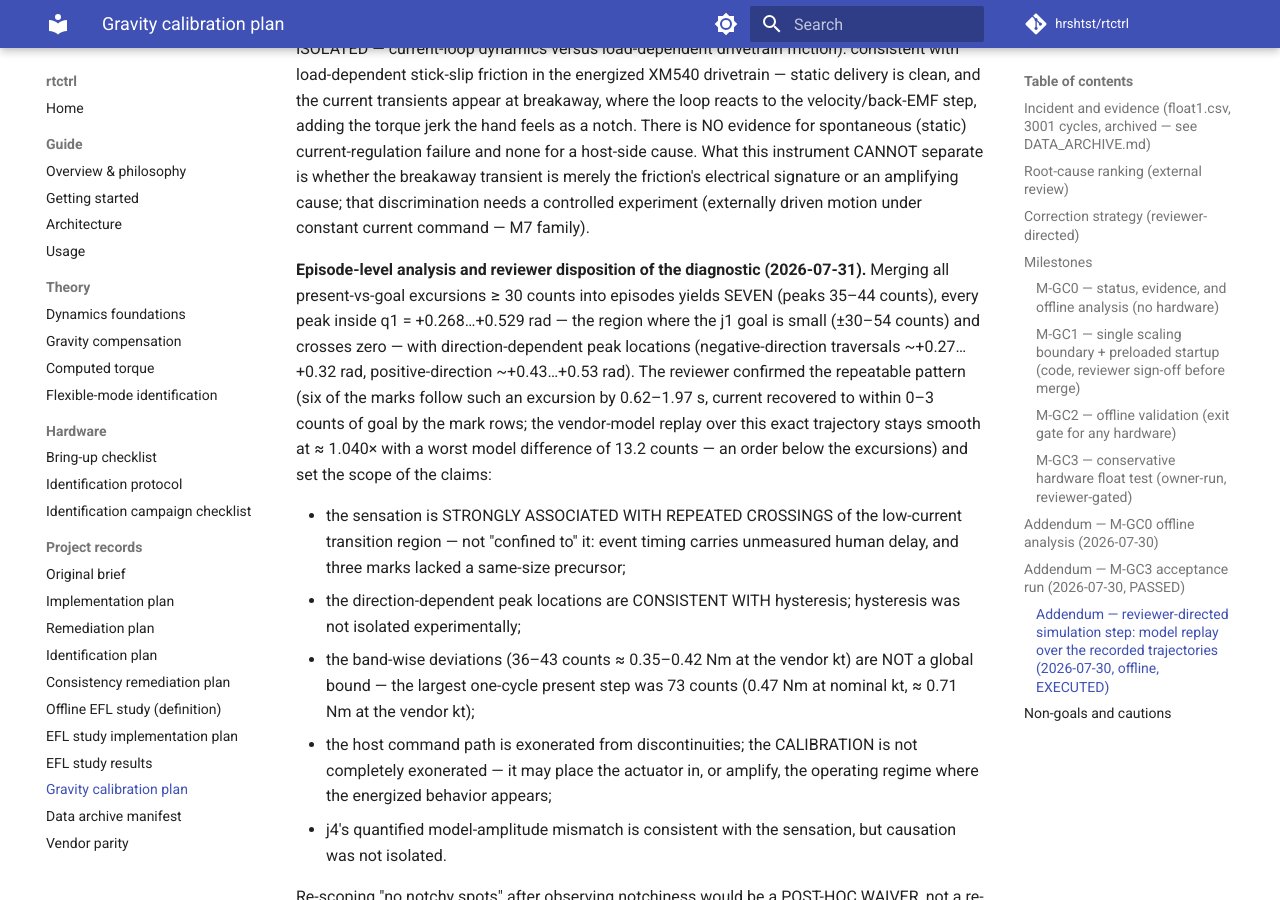
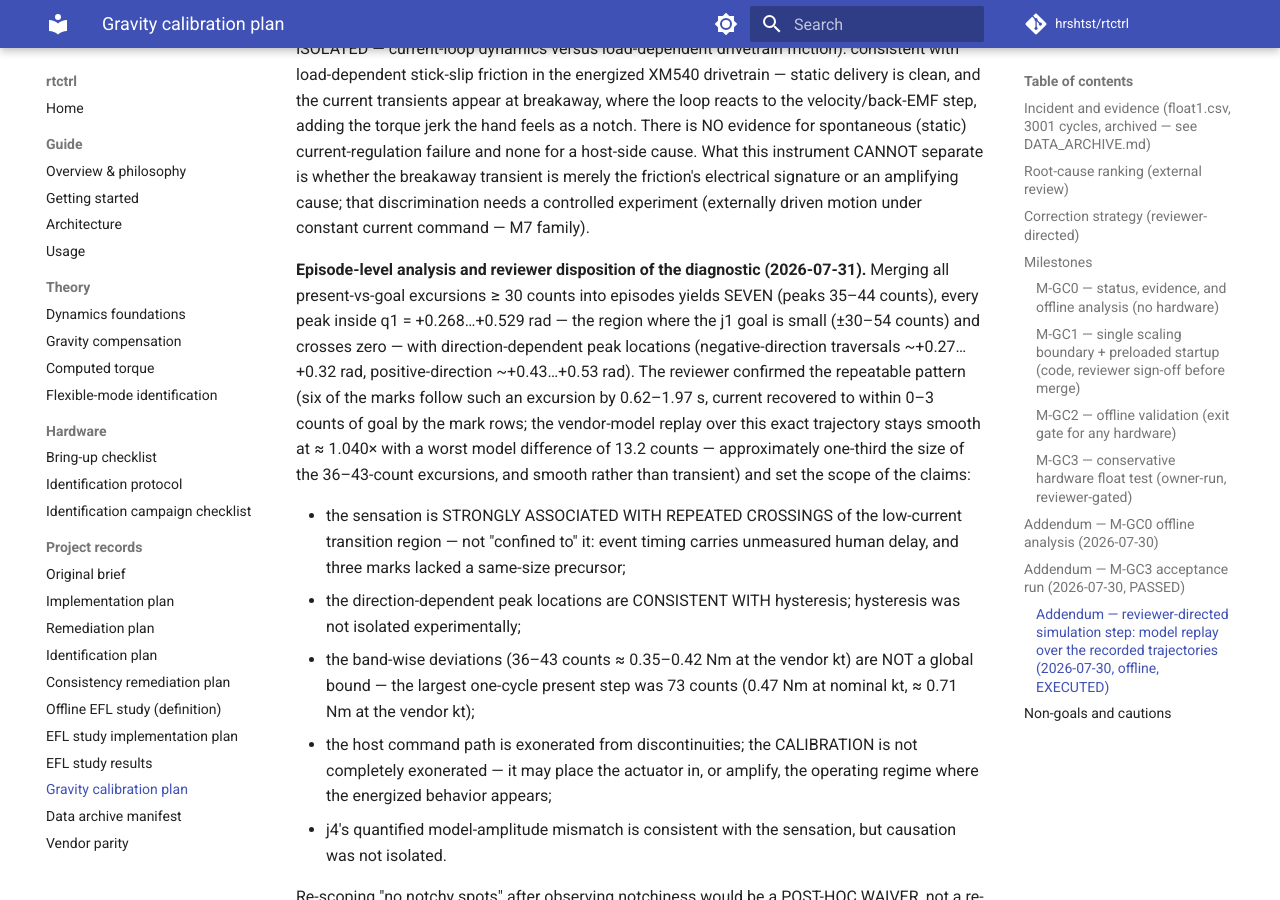
Before and after one commit to hrshtst/rtctrl, an MkDocs documentation site: the page built from docs/GRAVITY_CALIBRATION_PLAN.md, in a window 1280 px wide and 900 px high, scrolled down 11946 px. Built offline with MkDocs 1.6.1 and Material for MkDocs 9.7.7, drawn with Linux system fonts in a browser that asks for light colours; comment, search, counter and statistics services are not loaded.

Commit message:
docs: state the model-vs-excursion ratio exactly (one-third, not an order)
The 13.2-count worst model difference is approximately one-third of
the 36-43-count dynamic excursions, not an order below them; the
smooth-versus-transient distinction carries the argument.

Claude-Session: https://claude.ai/code/session_01YAWbVpqQUvoVxMgA6QaZ4o

```diff
--- a/docs/GRAVITY_CALIBRATION_PLAN.md
+++ b/docs/GRAVITY_CALIBRATION_PLAN.md
@@ -627,7 +627,8 @@ repeatable pattern (six of the marks follow such an excursion by
 0.62–1.97 s, current recovered to within 0–3 counts of goal by the
 mark rows; the vendor-model replay over this exact trajectory stays
 smooth at ≈ 1.040× with a worst model difference of 13.2 counts —
-an order below the excursions) and set the scope of the claims:
+approximately one-third the size of the 36–43-count excursions,
+and smooth rather than transient) and set the scope of the claims:
 
 - the sensation is STRONGLY ASSOCIATED WITH REPEATED CROSSINGS of
   the low-current transition region — not "confined to" it: event
```
